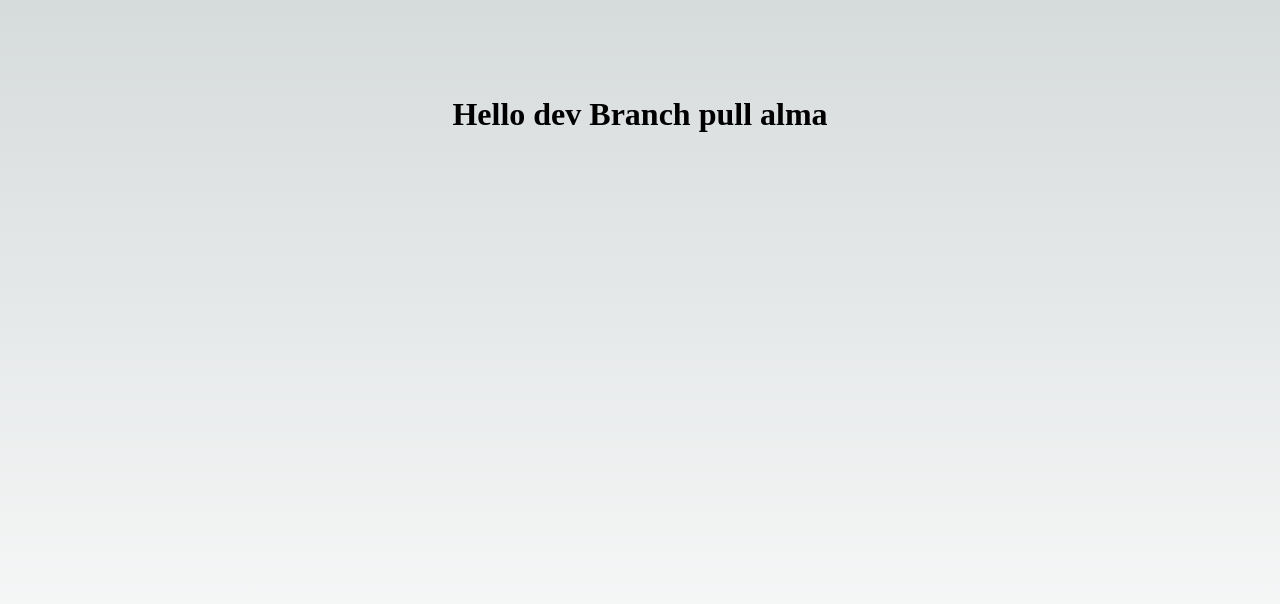
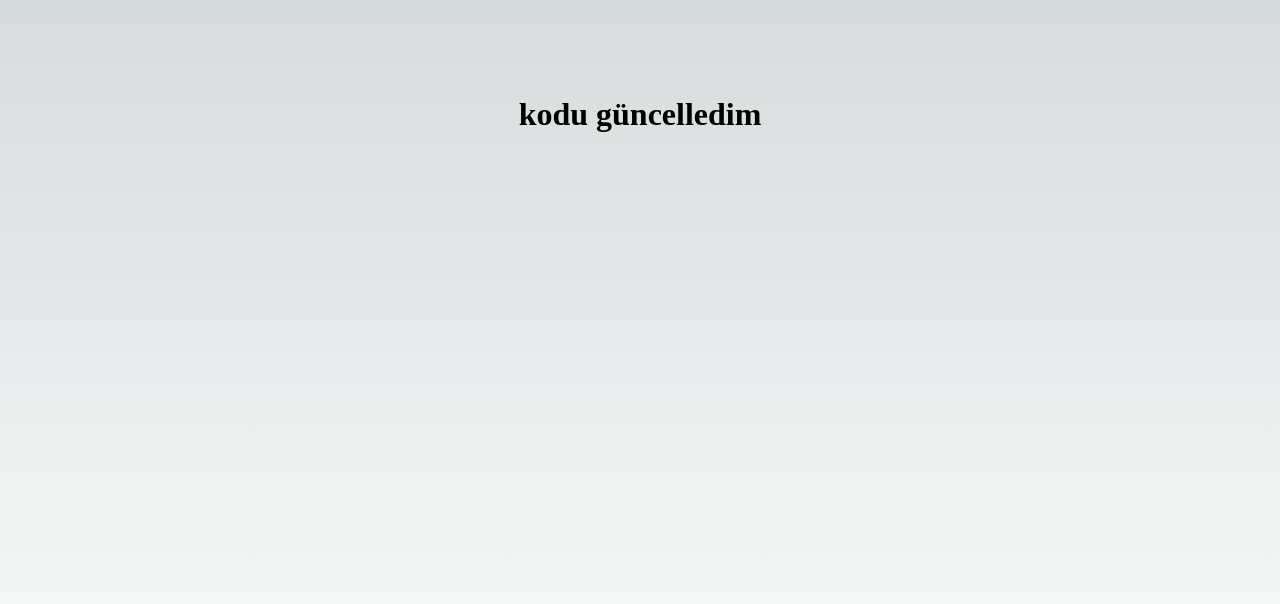
Before and after one commit to merovinjs/blog-nextjs-express, a Next.js app: page / in a window 1280 px wide. Shown: the top 604 px of the page. Built offline with nearby package versions, Linux system fonts and the light colour scheme.

Commit message:
kodu güncelledim

```diff
--- a/app/page.tsx
+++ b/app/page.tsx
@@ -6,7 +6,7 @@ const inter = Inter({ subsets: ["latin"] });
 export default function Home() {
   return (
     <main className={styles.main}>
-      <h1>Hello dev Branch pull alma</h1>
+      <h1>kodu güncelledim</h1>
     </main>
   );
 }
```
